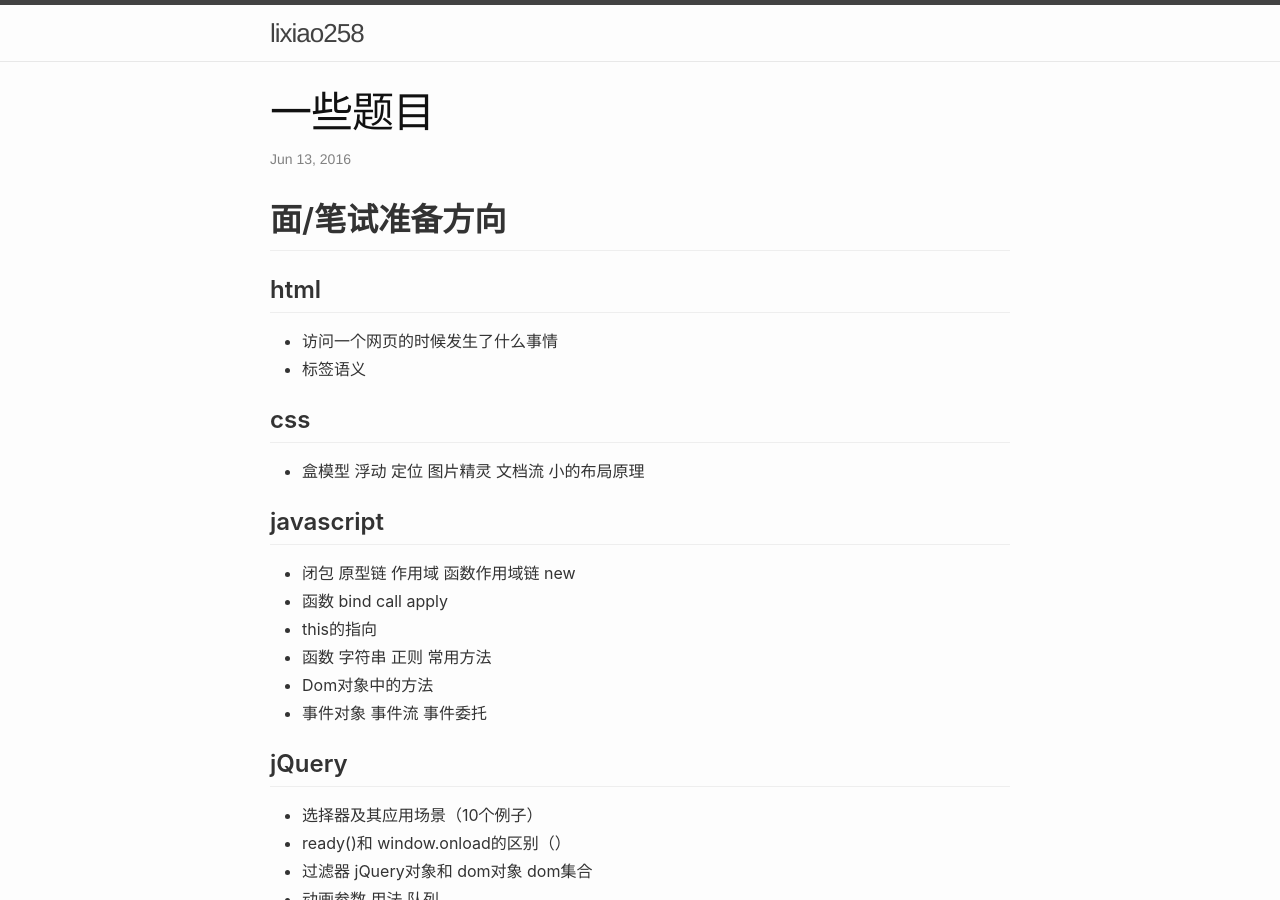
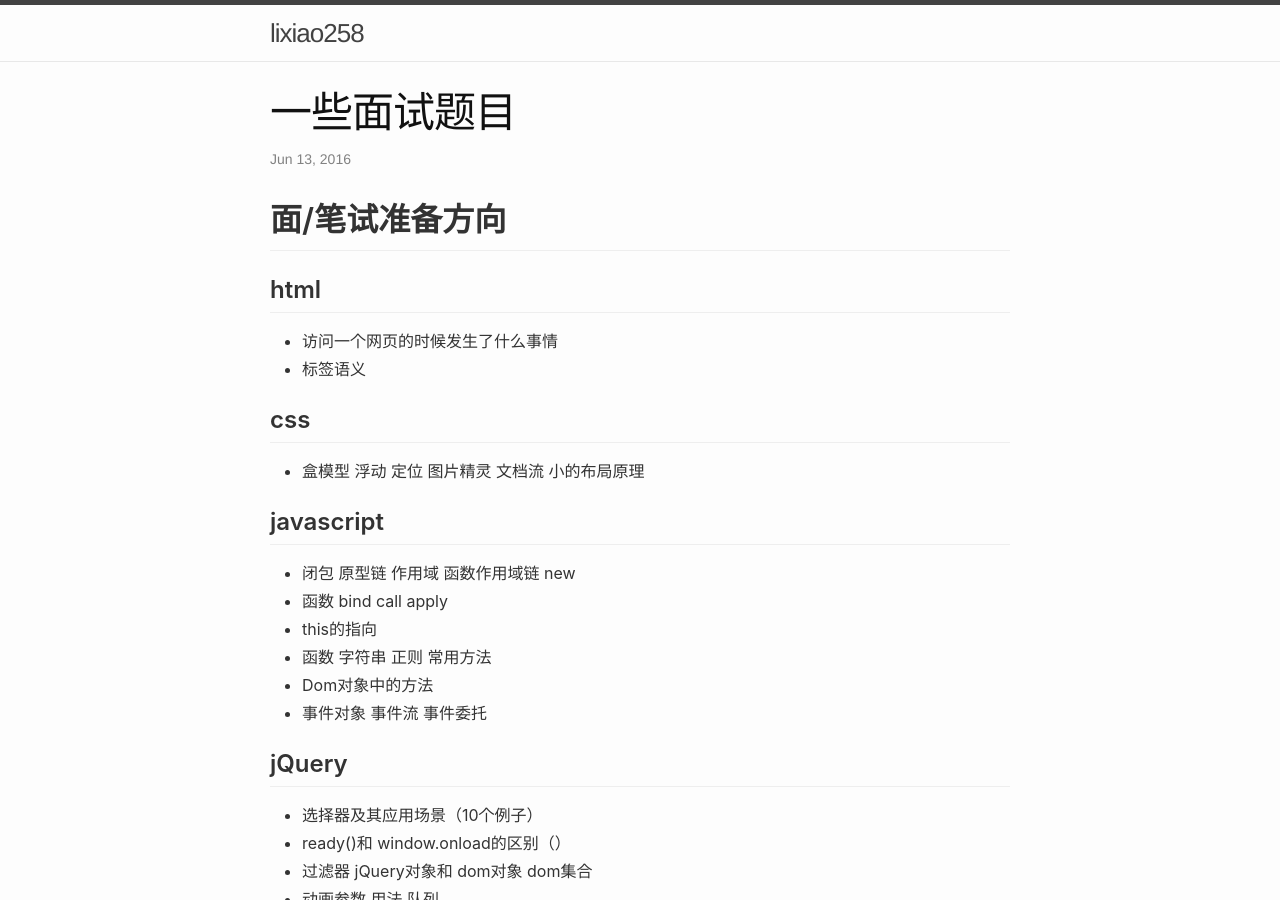
Before and after one commit to lixiao258/blog, a Jekyll site: the page built from _posts/2016-6-13-questiongs.md, in a window 1280 px wide and 900 px high. Built offline with Jekyll 4.4.1, drawn with Linux system fonts in a browser that asks for light colours.

Commit message:
面试问题
面试

```diff
--- a/_posts/2016-6-13-questiongs.md
+++ b/_posts/2016-6-13-questiongs.md
@@ -1,6 +1,8 @@
 ---
 layout: post
-title:  "一些题目"
+title:  "一些面试题目"
+tags:
+categories:
 ---
 # 面/笔试准备方向
 
```
